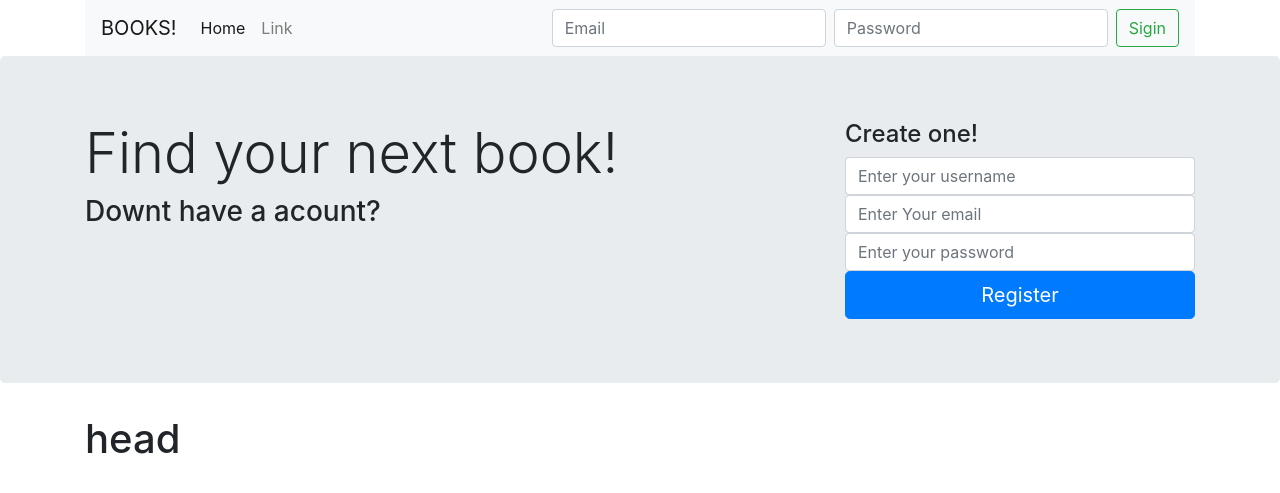
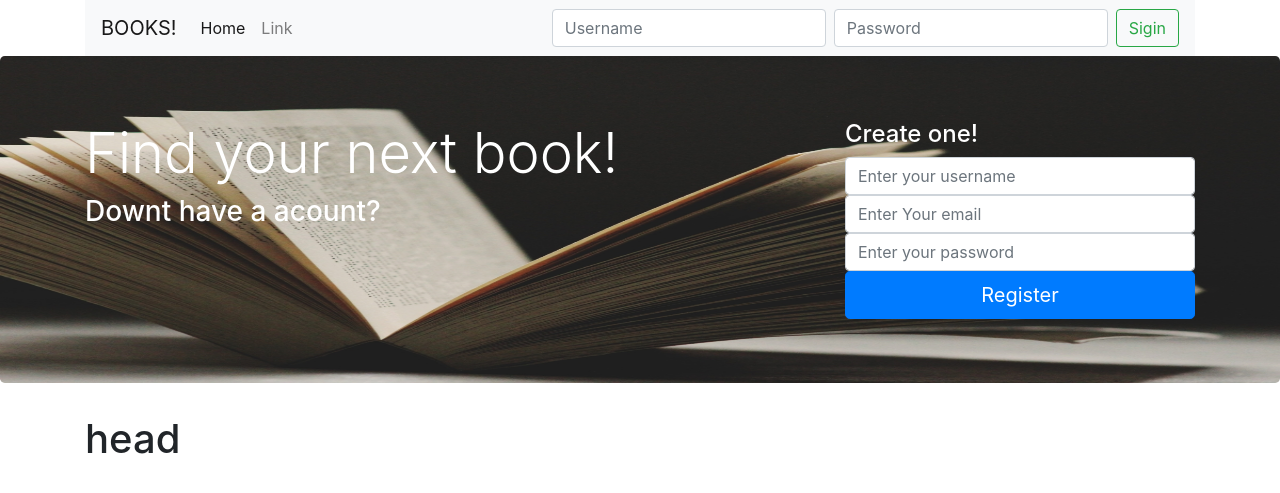
Before and after one commit to majstomphorst/cs50WebProject01, a Flask app: page / in a window 1280 px wide. Shown: the top 493 px of the page. Run offline with Flask 2, Linux system fonts and the light colour scheme; parts of the project's set-up code (start-up, migrations or seed data) failed here and were passed over; some libraries are stand-ins or nearby versions.

Commit message:
found a way to handel 2 forms on one page

```diff
--- a/application.py
+++ b/application.py
@@ -26,66 +26,75 @@ Session(app)
 engine = create_engine(os.getenv("DATABASE_URL"))
 db = scoped_session(sessionmaker(bind=engine))
 
-@app.route("/")
+@app.route("/", methods=["GET"])
 def index():
+    print("index call?")
     return render_template("index.html", sigin = "")
 
+@app.route("/signin", methods=["POST"])
+def signin():
+    return "sigin call"
 
-@app.route("/signin", methods=["GET", "POST"])
-def signin():
-
-    if request.method == "POST":
-
-        username = request.form.get("username")
-        password = request.form.get("password")
-
-        if not username:
-            return apology("give a username!")
-        if not password:
-            return apology("give me a password!")
-
-        # query database of user
-        user = db.execute("""SELECT * FROM users WHERE username = :username
-                              AND password = :password""", {
-                          "username": username,
-                          "password": password}
-                          ).fetchall()
-        db.commit()
-        # print(user[0]['id'])
-
-        if not user:
-            return apology("no match!", "balen")
-
-        session["id"] = user[0]["id"]
-
-        print(session["id"])
-
-        return apology("NICE!" "working")
-
-    else:
-
-        return render_template("signin.html")
+@app.route("/register", methods=["POST"])
+def register():
+    return "register call"
 
 
-@app.route("/register", methods=["GET", "POST"])
-def register():
 
-    # create_users_db()
+# @app.route("/signin", methods=["GET", "POST"])
+# def signin():
+#
+#     if request.method == "POST":
+#
+#         username = request.form.get("username")
+#         password = request.form.get("password")
+#
+#         if not username:
+#             return apology("give a username!")
+#         if not password:
+#             return apology("give me a password!")
+#
+#         # query database of user
+#         user = db.execute("""SELECT * FROM users WHERE username = :username
+#                               AND password = :password""", {
+#                           "username": username,
+#                           "password": password}
+#                           ).fetchall()
+#         db.commit()
+#         # print(user[0]['id'])
+#
+#         if not user:
+#             return apology("no match!", "balen")
+#
+#         session["id"] = user[0]["id"]
+#
+#         print(session["id"])
+#
+#         return apology("NICE!" "working")
+#
+#     else:
+#
+#         return render_template("signin.html")
 
-    if request.method == "POST":
 
-        # TODO: check user input
-
-        # crating empty user
-        new_user = User()
-
-        new_user.username = request.form.get("username")
-        new_user.email = request.form.get("email")
-        new_user.password = request.form.get("password")
-
-        new_user.register()
-
-    return render_template("register.html")
+# @app.route("/register", methods=["GET", "POST"])
+# def register():
+#
+#     # create_users_db()
+#     if request.method == "POST":
+#
+#         # TODO: check user input
+#
+#         # crating empty user
+#         new_user = User()
+#
+#         new_user.username = request.form.get("username")
+#         new_user.email = request.form.get("email")
+#         new_user.password = request.form.get("password")
+#
+#         new_user.register()
+#
+#     return render_template("register.html")
 
 
 def create_users_db():
@@ -97,20 +106,5 @@ def create_users_db():
     );""")
     db.commit()
 
-
-def apology(top="", bottom=""):
-    """Renders message as an apology to user."""
-    def escape(s):
-        """
-        Escape special characters.
-
-        https://github.com/jacebrowning/memegen#special-characters
-        """
-        for old, new in [("-", "--"), (" ", "-"), ("_", "__"), ("?", "~q"),
-                         ("%", "~p"), ("#", "~h"), ("/", "~s"), ("\"", "''")]:
-            s = s.replace(old, new)
-        return s
-    return render_template("apology.html", top=escape(top), bottom=escape(bottom))
-
 if __name__=="__main__":
     main()
--- a/static/main.css
+++ b/static/main.css
@@ -0,0 +1,14 @@
+/* .jumbotron {
+  background-image: url(jumbotron_background_book.jpg);
+  width: auto;
+  height: 100%;
+} */
+
+.jumbotron {
+    background: #000 url("jumbotron_background_book.jpg") no-repeat center center;
+    background-size: 100% 100%;
+    -moz-background-size: 100% 100%;
+    -webkit-background-size: 100% 100%;
+    -o-background-size: 100% 100%;
+    color: #FFF; // change text color
+}
--- a/templates/layout.html
+++ b/templates/layout.html
@@ -36,9 +36,9 @@
             </li>
           </ul>
           {% if not sigin %}
-            <form class="form-inline my-2 my-lg-0" action="{{ url_for('signin') }}" method="post">
-              <input class="form-control mr-sm-2" type="text" placeholder="Email">
-              <input class="form-control mr-sm-2" type="password" placeholder="Password">
+            <form class="form-inline my-2 my-lg-0" name="sigin" action="{{ url_for('signin') }}" method="post">
+              <input class="form-control mr-sm-2" name="username" type="text" placeholder="Username">
+              <input class="form-control mr-sm-2" name="password"type="password" placeholder="Password">
               <button class="btn btn-outline-success my-2 my-sm-0" type="submit">Sigin</button>
             </form>
           {% endif %}
```
Also changed, not shown: static/jumbotron_background_book.jpg (added), 1 other file.
